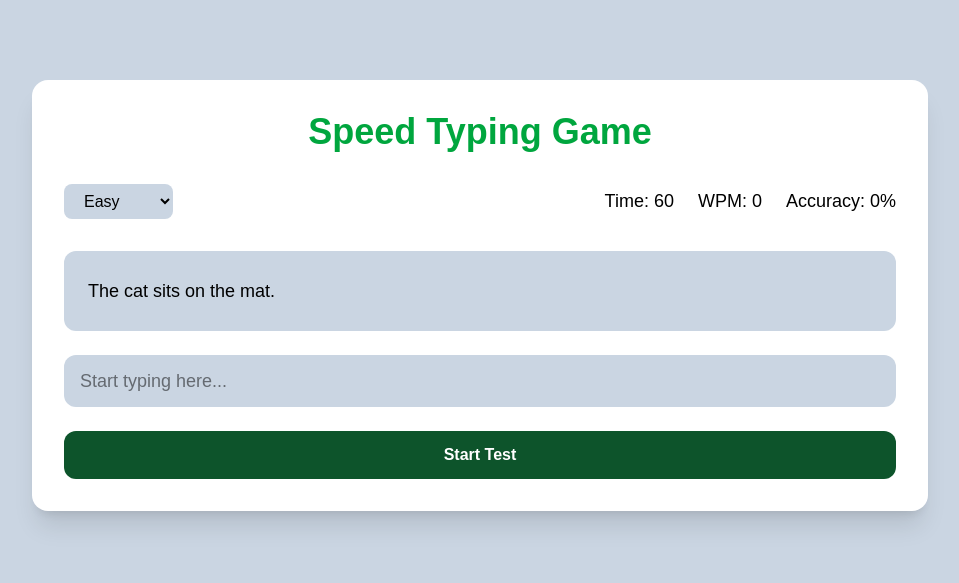
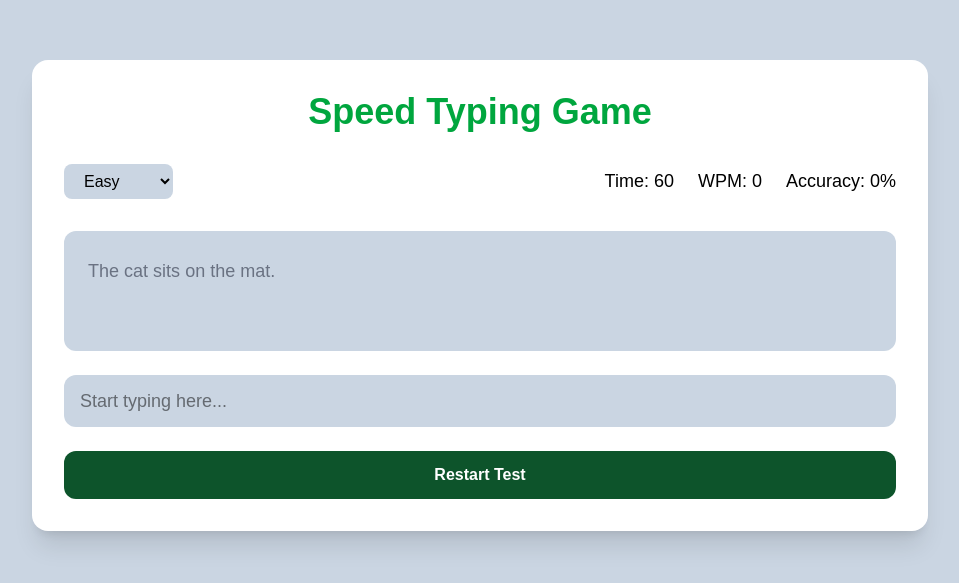
Before and after one commit to EndriasEshetu/speed-typing-game, a Next.js app: page / in a window 1280 px wide. Shown: the part 105-688 px from the top of the page, without its empty margins (160-1119 px from the left). Built offline with nearby package versions, Linux system fonts and the light colour scheme.

Commit message:
Refactor typing logic and character highlighting

```diff
--- a/app/page.tsx
+++ b/app/page.tsx
@@ -12,9 +12,36 @@ function getRandomText(mode: Mode) {
 
 export default function Home() {
   const [mode, setMode] = useState<Mode>("easy");
-  const [currentText, setCurrentText] = useState(() =>
-    getRandomText("easy" as Mode),
-  );
+  const [currentText, setCurrentText] = useState(() => getRandomText("easy"));
+  const [userInput, setUserInput] = useState("");
+
+  const handleModeChange = (e: React.ChangeEvent<HTMLSelectElement>) => {
+    const selectedMode = e.target.value as Mode;
+
+    setMode(selectedMode);
+    setCurrentText(getRandomText(selectedMode));
+    setUserInput("");
+  };
+
+  const handleInputChange = (e: React.ChangeEvent<HTMLInputElement>) => {
+    setUserInput(e.target.value);
+  };
+
+  const renderColoredText = () => {
+    return currentText.split("").map((char, index) => {
+      let color = "text-gray-500";
+
+      if (index < userInput.length) {
+        color = userInput[index] === char ? "text-green-600" : "text-red-600";
+      }
+
+      return (
+        <span key={index} className={color}>
+          {char}
+        </span>
+      );
+    });
+  };
 
   return (
     <main className="min-h-screen bg-slate-300 text-black flex items-center justify-center px-4">
@@ -27,11 +54,7 @@ export default function Home() {
         <div className="flex flex-col md:flex-row gap-4 justify-between items-center mb-8">
           <select
             value={mode}
-            onChange={(e) => {
-              const m = e.target.value as Mode;
-              setMode(m);
-              setCurrentText(getRandomText(m));
-            }}
+            onChange={handleModeChange}
             className="bg-slate-300 px-4 py-2 rounded-lg outline-none"
           >
             <option value="easy">Easy</option>
@@ -47,20 +70,25 @@ export default function Home() {
         </div>
 
         {/* Typing Text */}
-        <div className="bg-slate-300 p-6 rounded-xl mb-6 leading-8 text-lg">
-          {currentText}
+        <div className="bg-slate-300 p-6 rounded-xl mb-6 leading-8 text-lg min-h-[120px]">
+          {renderColoredText()}
         </div>
 
         {/* Input */}
         <input
           type="text"
+          value={userInput}
+          onChange={handleInputChange}
           placeholder="Start typing here..."
           className="w-full bg-slate-300 px-4 py-3 rounded-xl outline-none text-lg"
         />
 
         {/* Restart */}
-        <button className="mt-6 w-full bg-green-900 hover:bg-green-700 text-white  px-4 py-3 rounded-xl font-semibold">
-          Start Test
+        <button
+          onClick={() => setUserInput("")}
+          className="mt-6 w-full bg-green-900 hover:bg-green-700 text-white px-4 py-3 rounded-xl font-semibold"
+        >
+          Restart Test
         </button>
       </section>
     </main>
```
